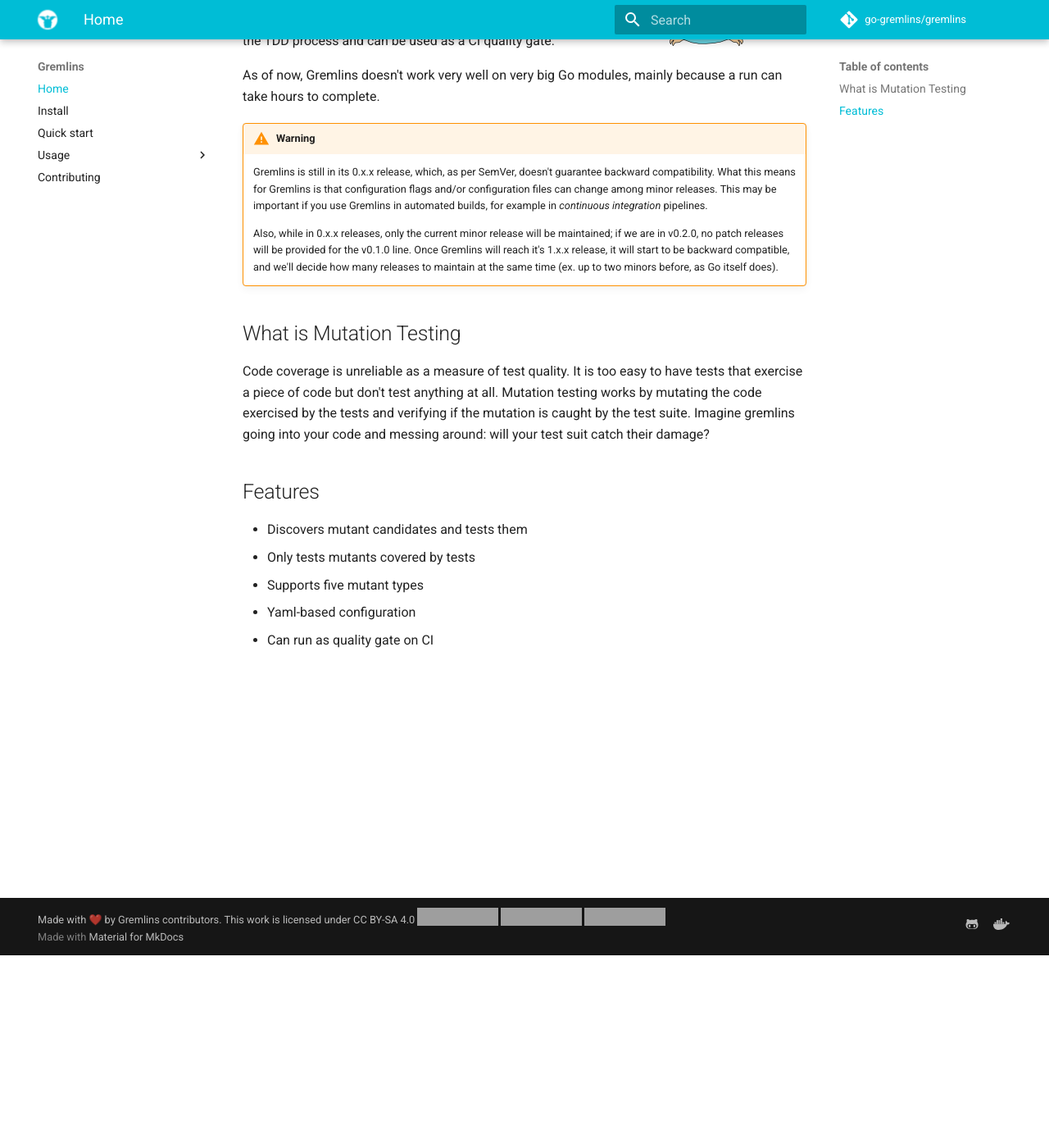
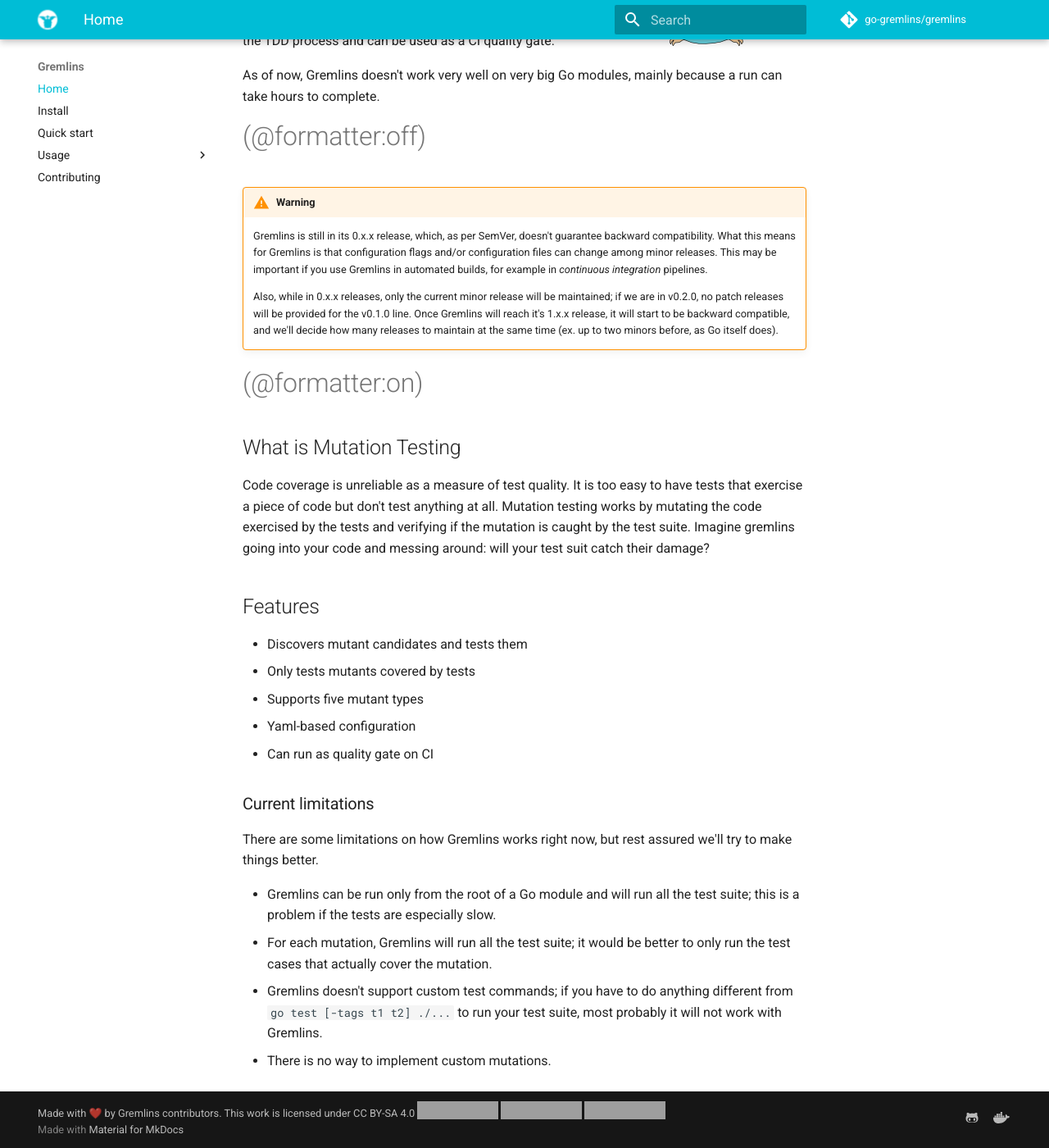
Before and after one commit to go-gremlins/gremlins, an MkDocs documentation site: the page built from docs/docs/index.md, in a window 1280 px wide and 1400 px high, scrolled down 235 px. Shown: the whole window at 82% size. Built offline with MkDocs 1.6.1 and Material for MkDocs 9.7.7, drawn with Linux system fonts in a browser that asks for light colours; comment, search, counter and statistics services are not loaded; the version menu is left out; grey boxes are pictures that could not be loaded.

```diff
--- a/docs/docs/index.md
+++ b/docs/docs/index.md
@@ -7,6 +7,7 @@
 
 As of now, Gremlins doesn't work very well on very big Go modules, mainly because a run can take hours to complete.
 
+# (@formatter:off)
 !!! warning
     Gremlins is still in its 0.x.x release, which, as per SemVer, doesn't guarantee backward compatibility. What this
     means for Gremlins is that configuration flags and/or configuration files can change among minor releases. This may
@@ -16,6 +17,7 @@
     releases will be provided for the v0.1.0 line.
     Once Gremlins will reach it's 1.x.x release, it will start to be backward compatible, and we'll decide how many
     releases to maintain at the same time (ex. up to two minors before, as Go itself does).
+# (@formatter:on)
 
 ## What is Mutation Testing
 
@@ -31,3 +33,15 @@
 - Supports five mutant types
 - Yaml-based configuration
 - Can run as quality gate on CI
+
+### Current limitations
+
+There are some limitations on how Gremlins works right now, but rest assured we'll try to make things better.
+
+- Gremlins can be run only from the root of a Go module and will run all the test suite; this is a problem if the tests
+  are especially slow.
+- For each mutation, Gremlins will run all the test suite; it would be better to only run the test cases that actually
+  cover the mutation.
+- Gremlins doesn't support custom test commands; if you have to do anything different from `go test [-tags t1 t2] ./...`
+  to run your test suite, most probably it will not work with Gremlins.
+- There is no way to implement custom mutations.
```
Also changed, not shown: README.md.
